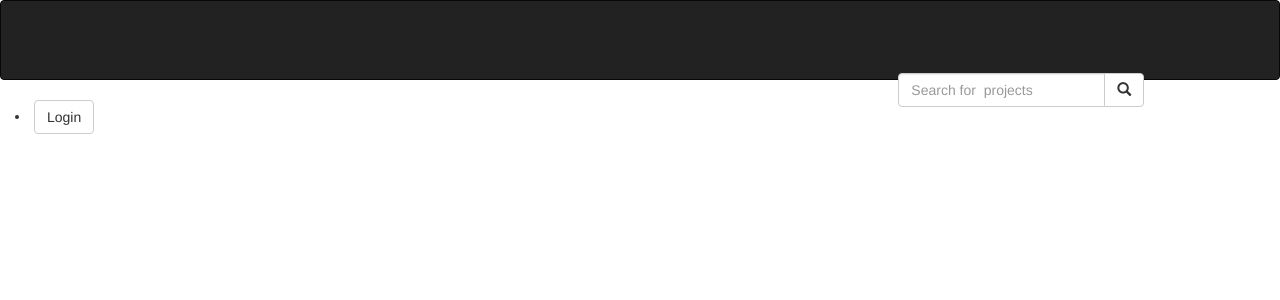
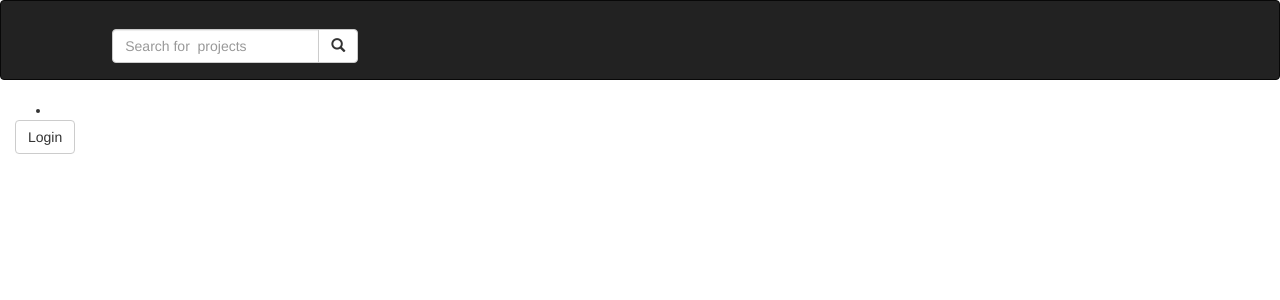
Before and after one commit to Pnshimiye/POSTEM, a Django app: page /search/ in a window 1280 px wide. Shown: the top 300 px of the page. Run offline with Django 3.2, Linux system fonts and the light colour scheme; some libraries are stand-ins or nearby versions.

Commit message:
final style

```diff
--- a/projects/templates/navbar.html
+++ b/projects/templates/navbar.html
@@ -37,7 +37,7 @@
   </center>
 
 
-
+</div>
 
         {% else %}
         <li>
@@ -49,7 +49,7 @@
 
 
 
-  </div>
+
 
   <div class="col-sm-4 col-md-4 navbar-right">
 
@@ -57,9 +57,9 @@
 
 
       <div class="input-group">
-        <input type="text" class="form-control" placeholder="Search for  projects" name="profile" style="margin-top:-80px">
+        <input type="text" class="form-control" placeholder="Search for  projects" name="profile" style="margin-top:-90px">
         <div class="input-group-btn">
-          <button class="btn btn-default" type="submit"  style="margin-top:-127px"><i class="glyphicon glyphicon-search"></i></button>
+          <button class="btn btn-default" type="submit"  style="margin-top:-147px"><i class="glyphicon glyphicon-search"></i></button>
         </div>
       </div>
 
@@ -71,6 +71,7 @@
 
 
 
+
 </nav>
 
 </body>
--- a/projects/templates/profile.html
+++ b/projects/templates/profile.html
@@ -137,12 +137,13 @@
 
       </div>
 
-      <div class="row">
 
 
 
 
+
+
+</div>
 {% endblock %}
-</div>
 </body>
 </html>
```
Also changed, not shown: projects/templates/home.html (+9 -8 lines), media/profile/github_m8VroT7.jpg (added), media/profile/glasses_t5P5mUu.jpg (added).
